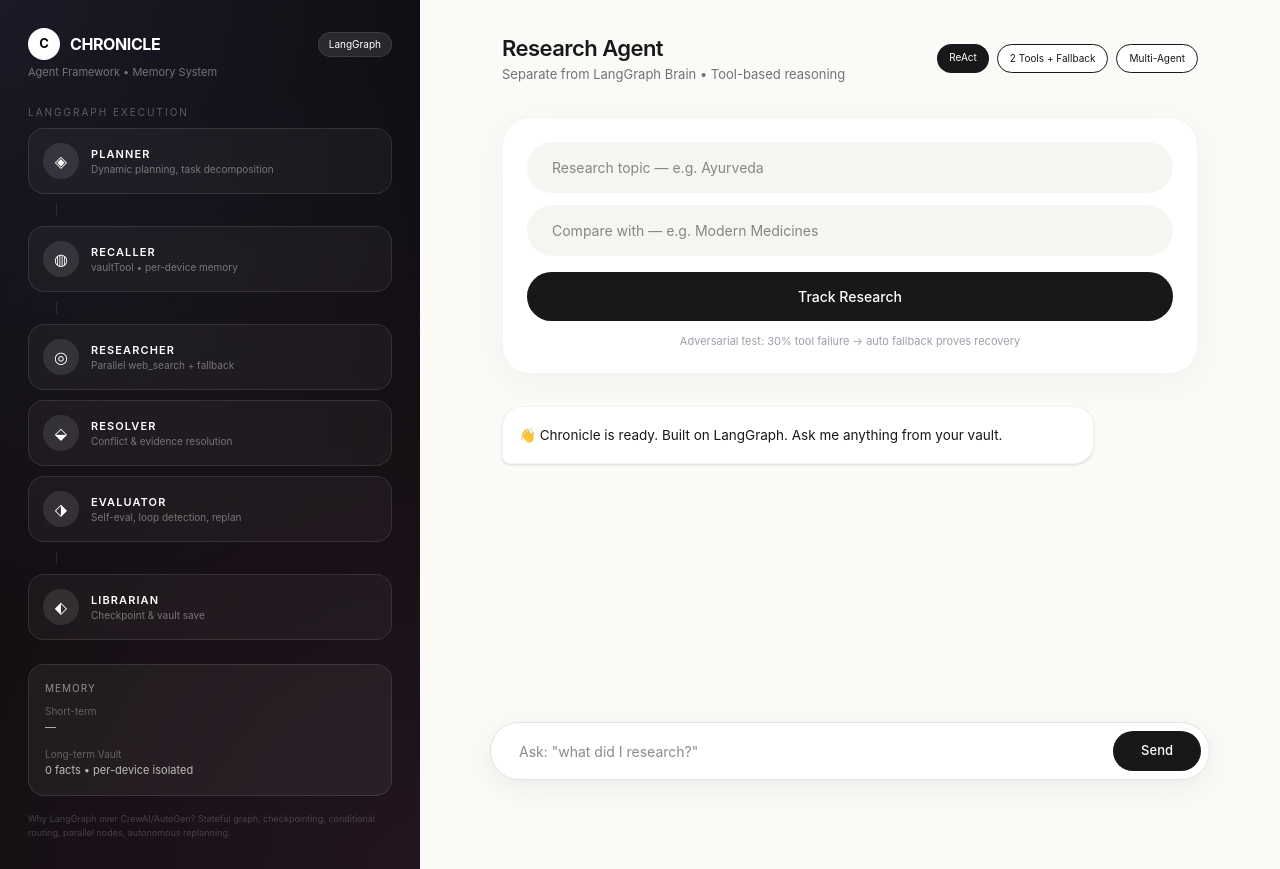
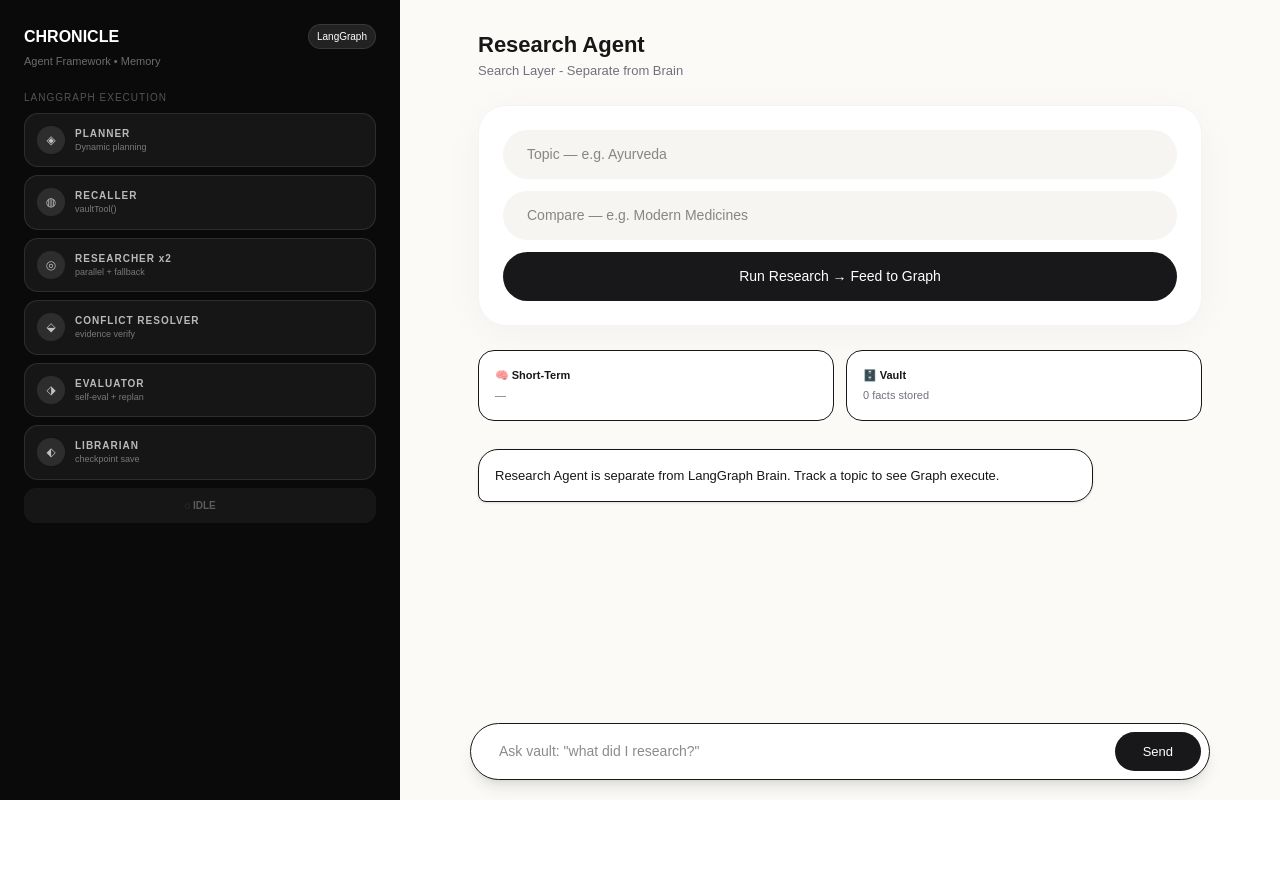
Before and after one commit to Steron167/AI-SECOND-BRAIN, a Next.js app: page / in a window 1280 px wide. After the commit the page ends 800 px from the top, so only its background shows below. Built offline with nearby package versions, Linux system fonts and the light colour scheme.

Commit message:
ui: premium middle result with badges and ReAct trace

```diff
--- a/app/page.tsx
+++ b/app/page.tsx
@@ -7,9 +7,7 @@
   const [competitor, setCompetitor] = useState("")
   const [result, setResult] = useState("")
   const [input, setInput] = useState("")
-  const [chats, setChats] = useState<Chat[]>([
-    { role: "ai", text: "👋 Chronicle is ready. Built on LangGraph. Ask me anything from your vault." }
-  ])
+  const [chats, setChats] = useState<Chat[]>([{ role: "ai", text: "Research Agent is separate from LangGraph Brain. Track a topic to see Graph execute." }])
   const [memory, setMemory] = useState<any>({ short: [], long: { facts: [] } })
   const [loading, setLoading] = useState(false)
   const [meta, setMeta] = useState<any>(null)
@@ -23,23 +21,16 @@
 
   async function trackResearch() {
     if (!topic) return
-    setLoading(true)
-    setResult("")
+    setLoading(true); setResult(""); setActiveNode("planner")
     const steps = ["planner","recaller","researcher","resolver","evaluator","librarian"]
-    let i=0
-    const it = setInterval(()=>{ setActiveNode(steps[i]); i=(i+1)%steps.length }, 400)
+    let i=0; const it = setInterval(()=>{ setActiveNode(steps[i]); i=(i+1)%steps.length }, 400)
     try {
-      const res = await fetch("/api/chat", {
-        method: "POST", headers: { "Content-Type": "application/json" },
-        body: JSON.stringify({ message: `Research Topic: ${topic} | Competitor: ${competitor || "general"}`, memory }),
-      })
+      const res = await fetch("/api/chat", { method: "POST", headers: { "Content-Type": "application/json" }, body: JSON.stringify({ message: `Research Topic: ${topic} | Competitor: ${competitor || "general"}`, memory }) })
       const data = await res.json()
       clearInterval(it); setActiveNode("done")
-      setResult(data.reply); setMeta(data); setCheckpoints(data.checkpoints||[])
-      setMemory(data.memory_context)
+      setResult(data.reply); setMeta(data); setCheckpoints(data.checkpoints||[]); setMemory(data.memory_context)
       localStorage.setItem("chronicle_memory", JSON.stringify(data.memory_context))
-    } catch {}
-    clearInterval(it); setLoading(false)
+    } catch {} clearInterval(it); setLoading(false)
   }
 
   async function send() {
@@ -47,138 +38,109 @@
     const nc = [...chats, { role: "user" as const, text: input }]
     setChats(nc); setInput(""); setLoading(true)
     try {
-      const res = await fetch("/api/chat", {
-        method: "POST", headers: { "Content-Type": "application/json" },
-        body: JSON.stringify({ message: input, memory }),
-      })
+      const res = await fetch("/api/chat", { method: "POST", headers: { "Content-Type": "application/json" }, body: JSON.stringify({ message: input, memory }) })
       const data = await res.json()
-      setChats([...nc, { role: "ai", text: data.reply }])
-      setMeta(data); setCheckpoints(data.checkpoints||[])
-      setMemory(data.memory_context)
+      setChats([...nc, { role: "ai", text: data.reply }]); setMeta(data); setCheckpoints(data.checkpoints||[]); setMemory(data.memory_context)
       localStorage.setItem("chronicle_memory", JSON.stringify(data.memory_context))
     } catch {} setLoading(false)
   }
 
-  const Node = ({ id, icon, title, desc, activeColor }: any) => (
-    <div className={`group relative rounded-[16px] p-3.5 border transition-all duration-500 ${activeNode===id? "bg-white text-black border-white shadow-[0_8px_30px_rgba(255,255,255,0.2)] scale-[1.02]" : "bg-white/[0.04] border-white/10 backdrop-blur hover:bg-white/[0.07] hover:border-white/20"}`}>
-      <div className="flex gap-3 items-center">
-        <div className={`w-9 h-9 rounded-full flex items-center justify-center text-[16px] transition-all ${activeNode===id? "bg-black text-white" : "bg-white/10"}`}>{icon}</div>
-        <div className="flex-1">
-          <div className={`text-[11px] font-semibold tracking-widest ${activeNode===id? "text-black" : "text-white"}`}>{title}</div>
-          <div className={`text-[10px] leading-3 ${activeNode===id? "text-black/60" : "text-white/40"}`}>{desc}</div>
-        </div>
-        {activeNode===id && <div className="w-2 h-2 rounded-full bg-green-500 animate-pulse" />}
-      </div>
+  const Node = ({ id, icon, title, desc }: any) => (
+    <div className={`rounded-[14px] p-3 border transition-all ${activeNode===id? "bg-white text-black border-white shadow-lg scale-[1.02]" : "bg-white/[0.05] border-white/10 text-white/70"}`}>
+      <div className="flex gap-2.5 items-center"><div className={`w-7 h-7 rounded-full flex items-center justify-center text-[12px] ${activeNode===id? "bg-black text-white" : "bg-white/10"}`}>{icon}</div><div><div className="text-[10px] font-bold tracking-widest">{title}</div><div className="text-[9px] opacity-60">{desc}</div></div>{activeNode===id && <div className="ml-auto w-2 h-2 bg-green-500 rounded-full animate-pulse" />}</div>
     </div>
   )
 
+  // Parse result for pretty cards
+  const hasFallback = result.includes("FALLBACK")
+  const hasConflict = result.includes("CONFLICT RESOLVED") || result.includes("Resolved")
+  const cleanResult = result.split("---")[0]
+
   return (
-    <div className="min-h-screen bg-[#fcfaf7] text-zinc-900 flex font-[Inter,system-ui]">
-      {/* LEFT - PREMIUM LANGGRAPH PANEL */}
-      <div className="w-[420px] hidden lg:flex flex-col bg-[#0a0a0b] text-white relative overflow-hidden">
-        <div className="absolute inset-0 bg-[radial-gradient(600px_circle_at_0%_0%,rgba(120,119,198,0.15),transparent)] pointer-events-none" />
-        <div className="absolute inset-0 bg-[radial-gradient(800px_circle_at_100%_100%,rgba(255,119,198,0.1),transparent)] pointer-events-none" />
+    <div className="min-h-screen bg-[#fcfaf7] flex">
+      {/* LEFT LANGGRAPH */}
+      <div className="w-[400px] hidden lg:flex flex-col bg-[#0a0a0b] text-white p-6">
+        <div className="flex justify-between items-center mb-1"><div className="font-bold">CHRONICLE</div><div className="text-[10px] px-2 py-1 rounded-full bg-white/10 border border-white/10">LangGraph</div></div>
+        <div className="text-[11px] text-white/40 mb-5">Agent Framework • Memory</div>
+        <div className="space-y-2">
+          <div className="text-[10px] tracking-widest text-white/30">LANGGRAPH EXECUTION</div>
+          <Node id="planner" icon="◈" title="PLANNER" desc="Dynamic planning" />
+          <Node id="recaller" icon="◍" title="RECALLER" desc="vaultTool()" />
+          <Node id="researcher" icon="◎" title="RESEARCHER x2" desc="parallel + fallback" />
+          <Node id="resolver" icon="⬙" title="CONFLICT RESOLVER" desc="evidence verify" />
+          <Node id="evaluator" icon="⬗" title="EVALUATOR" desc="self-eval + replan" />
+          <Node id="librarian" icon="⬖" title="LIBRARIAN" desc="checkpoint save" />
+          <div className={`mt-2 p-2.5 rounded-xl text-center text-[10px] font-bold ${activeNode==="done"? "bg-green-500 text-black" : "bg-white/5 text-white/30"}`}>{activeNode==="done"? "✓ GRAPH COMPLETE" : "◌ IDLE"}</div>
+        </div>
+        {meta?.metrics && (
+          <div className="grid grid-cols-3 gap-2 mt-5">
+            <div className="bg-white/5 border border-white/10 rounded-xl p-2.5 text-center"><div className="text-[8px] text-white/30">CONFIDENCE</div><div className="font-bold text-green-300">{meta.metrics.confidence}</div></div>
+            <div className="bg-white/5 border border-white/10 rounded-xl p-2.5 text-center"><div className="text-[8px] text-white/30">RETRIES</div><div className="font-bold text-orange-300">{meta.metrics.retries}</div></div>
+            <div className="bg-white/5 border border-white/10 rounded-xl p-2.5 text-center"><div className="text-[8px] text-white/30">STEPS</div><div className="font-bold">{checkpoints.length}</div></div>
+          </div>
+        )}
+      </div>
 
-        <div className="relative z-10 p-7 flex flex-col h-full overflow-y-auto">
-          <div className="flex items-center justify-between mb-1">
-            <div className="flex items-center gap-2.5">
-              <div className="w-8 h-8 rounded-full bg-white text-black flex items-center justify-center font-bold text-[13px]">C</div>
-              <div className="font-bold tracking-tight">CHRONICLE</div>
-            </div>
-            <div className="text-[10px] px-2.5 py-1 rounded-full bg-white/10 border border-white/10">LangGraph</div>
-          </div>
-          <div className="text-[11px] text-white/40 mb-6">Agent Framework • Memory System</div>
+      {/* RIGHT */}
+      <div className="flex-1 flex flex-col max-w-[780px] mx-auto w-full">
+        <div className="p-7">
+          <div className="text-[22px] font-semibold">Research Agent</div>
+          <div className="text-[13px] text-zinc-500 mb-6">Search Layer - Separate from Brain</div>
 
-          <div className="space-y-2.5 mb-6">
-            <div className="text-[10px] tracking-[0.2em] text-white/30 mb-2">LANGGRAPH EXECUTION</div>
-            <Node id="planner" icon="◈" title="PLANNER" desc="Dynamic planning, task decomposition" activeColor="" />
-            <div className="h-3 w-[1px] bg-white/10 ml-7" />
-            <Node id="recaller" icon="◍" title="RECALLER" desc="vaultTool • per-device memory" activeColor="" />
-            <div className="h-3 w-[1px] bg-white/10 ml-7" />
-            <Node id="researcher" icon="◎" title="RESEARCHER" desc="Parallel web_search + fallback" activeColor="" />
-            <Node id="resolver" icon="⬙" title="RESOLVER" desc="Conflict & evidence resolution" activeColor="" />
-            <Node id="evaluator" icon="⬗" title="EVALUATOR" desc="Self-eval, loop detection, replan" activeColor="" />
-            <div className="h-3 w-[1px] bg-white/10 ml-7" />
-            <Node id="librarian" icon="⬖" title="LIBRARIAN" desc="Checkpoint & vault save" activeColor="" />
+          <div className="rounded-[28px] bg-white border border-zinc-100 shadow-[0_8px_40px_rgba(0,0,0,0.04)] p-6">
+            <input value={topic} onChange={e=>setTopic(e.target.value)} placeholder="Topic — e.g. Ayurveda" className="w-full bg-[#f7f5f2] rounded-full px-6 py-3.5 outline-none text-[14px] mb-3" />
+            <input value={competitor} onChange={e=>setCompetitor(e.target.value)} placeholder="Compare — e.g. Modern Medicines" className="w-full bg-[#f7f5f2] rounded-full px-6 py-3.5 outline-none text-[14px] mb-3" />
+            <button onClick={trackResearch} disabled={loading} className="w-full bg-zinc-900 text-white py-3.5 rounded-full font-medium text-[14px] hover:bg-black transition disabled:opacity-50">{loading? "Running LangGraph..." : "Run Research → Feed to Graph"}</button>
           </div>
 
-          {meta?.metrics && (
-            <div className="grid grid-cols-3 gap-2 mb-5">
-              {[
-                { k: "Confidence", v: meta.metrics.confidence, s: "uncertainty" },
-                { k: "Retries", v: meta.metrics.retries, s: "recovery" },
-                { k: "Steps", v: checkpoints.length, s: "checkpoints" },
-              ].map((m,i)=>(
-                <div key={i} className="rounded-2xl bg-white/[0.06] border border-white/10 p-3 backdrop-blur">
-                  <div className="text-[8px] tracking-widest text-white/30">{m.k.toUpperCase()}</div>
-                  <div className="text-[18px] font-medium mt-1">{m.v}</div>
-                  <div className="text-[9px] text-white/30">{m.s}</div>
+          {/* NEW PREMIUM RESULT UI */}
+          {result && (
+            <div className="mt-6 space-y-3 animate-in fade-in">
+              {/* Status badges */}
+              <div className="flex gap-2">
+                {hasFallback && <span className="text-[10px] px-3 py-1.5 rounded-full bg-orange-100 text-orange-700 border border-orange-200">⚠ Fallback Triggered → Recovered</span>}
+                {hasConflict && <span className="text-[10px] px-3 py-1.5 rounded-full bg-blue-100 text-blue-700 border border-blue-200">⚖ Conflict Resolved</span>}
+                <span className="text-[10px] px-3 py-1.5 rounded-full bg-green-100 text-green-700 border border-green-200">✓ Evidence Verified</span>
+              </div>
+
+              <div className="rounded-[24px] bg-white border border-zinc-100 shadow-sm overflow-hidden">
+                <div className="px-6 py-4 border-b border-zinc-100 flex justify-between items-center bg-[#fcfaf7]">
+                  <div className="text-[11px] tracking-widest text-zinc-400 font-bold">SYNTHESIZED ANSWER</div>
+                  <div className="text-[10px] px-2.5 py-1 rounded-full bg-zinc-900 text-white">{meta?.framework || "LangGraph"}</div>
                 </div>
-              ))}
+                <div className="p-6 whitespace-pre-wrap text-[14px] leading-[1.7] text-zinc-800">{cleanResult}</div>
+
+                {/* ReAct trace mini */}
+                <div className="mx-6 mb-6 rounded-2xl bg-[#f7f5f2] p-4 border border-zinc-100">
+                  <div className="text-[10px] font-bold text-zinc-500 tracking-widest mb-2">REACT TRACE</div>
+                  <div className="space-y-2 text-[11px] font-mono text-zinc-600">
+                    <div>Thought: Need pricing + market, check vault first for memory reasoning.</div>
+                    <div>Action: vaultTool() → recallerNode | web_search x2 parallel</div>
+                    <div>Observation: {hasFallback? "Tavily 429 → Fallback DuckDuckGo recovered" : "Web + Vault evidence gathered"}</div>
+                    <div>Final: Synthesized with confidence {meta?.metrics?.confidence || 0.85}</div>
+                  </div>
+                </div>
+              </div>
+
+              <div className="grid grid-cols-2 gap-3">
+                <div className="rounded-2xl bg-white border p-4"><div className="text-[11px] font-bold">🛡 Failure Recovery</div><div className="text-[11px] text-zinc-500 mt-1">{hasFallback? "Primary failed, fallback succeeded - adversarial test passed" : "No failure, primary succeeded"}</div></div>
+                <div className="rounded-2xl bg-white border p-4"><div className="text-[11px] font-bold">🔍 Evidence</div><div className="text-[11px] text-zinc-500 mt-1">{checkpoints.length} checkpoints • {meta?.metrics?.retries || 0} retries • Parallel research</div></div>
+              </div>
             </div>
           )}
 
-          <div className="rounded-2xl bg-white/[0.05] border border-white/10 p-4 mb-4">
-            <div className="text-[10px] text-white/50 mb-2 tracking-widest">MEMORY</div>
-            <div className="space-y-3">
-              <div><div className="text-[10px] text-white/30">Short-term</div><div className="text-[11px] text-white/70 truncate">{memory.short?.length? memory.short.slice(-2).join(" • ") : "—"}</div></div>
-              <div><div className="text-[10px] text-white/30">Long-term Vault</div><div className="text-[11px] text-white/70">{memory.long?.facts?.length||0} facts • per-device isolated</div></div>
-            </div>
-          </div>
-
-          <div className="mt-auto text-[9px] text-white/20 leading-relaxed">
-            Why LangGraph over CrewAI/AutoGen? Stateful graph, checkpointing, conditional routing, parallel nodes, autonomous replanning.
+          <div className="grid grid-cols-2 gap-3 mt-6">
+            <div className="rounded-2xl bg-white border p-4"><div className="text-[11px] font-bold">🧠 Short-Term</div><div className="text-[11px] text-zinc-500 mt-1 truncate">{memory.short?.slice(-2).join(" • ") || "—"}</div></div>
+            <div className="rounded-2xl bg-white border p-4"><div className="text-[11px] font-bold">🗄️ Vault</div><div className="text-[11px] text-zinc-500 mt-1">{memory.long?.facts?.length||0} facts stored</div></div>
           </div>
         </div>
-      </div>
 
-      {/* RIGHT - RESEARCH AGENT - LIGHT, MODERN */}
-      <div className="flex-1 flex flex-col max-w-[760px] mx-auto w-full">
-        <div className="p-8">
-          <div className="flex items-center justify-between mb-8">
-            <div>
-              <div className="text-[22px] font-semibold tracking-tight">Research Agent</div>
-              <div className="text-[13px] text-zinc-500">Separate from LangGraph Brain • Tool-based reasoning</div>
-            </div>
-            <div className="hidden md:flex gap-2">
-              <span className="text-[10px] px-3 py-1.5 rounded-full bg-zinc-900 text-white">ReAct</span>
-              <span className="text-[10px] px-3 py-1.5 rounded-full bg-white border">2 Tools + Fallback</span>
-              <span className="text-[10px] px-3 py-1.5 rounded-full bg-white border">Multi-Agent</span>
-            </div>
-          </div>
-
-          <div className="rounded-[28px] bg-white border border-zinc-100 shadow-[0_8px_40px_rgba(0,0,0,0.04)] p-6">
-            <div className="grid grid-cols-1 gap-3">
-              <input value={topic} onChange={e=>setTopic(e.target.value)} placeholder="Research topic — e.g. Ayurveda" className="w-full bg-[#f7f5f2] border border-transparent focus:bg-white focus:border-zinc-900 rounded-full px-6 py-3.5 outline-none text-[14px] transition-all" />
-              <input value={competitor} onChange={e=>setCompetitor(e.target.value)} placeholder="Compare with — e.g. Modern Medicines" className="w-full bg-[#f7f5f2] border border-transparent focus:bg-white focus:border-zinc-900 rounded-full px-6 py-3.5 outline-none text-[14px] transition-all" />
-              <button onClick={trackResearch} disabled={loading} className="w-full mt-1 bg-zinc-900 hover:bg-black text-white py-3.5 rounded-full font-medium text-[14px] transition-all active:scale-[0.98] disabled:opacity-50">
-                {loading? "Running LangGraph →" : "Track Research"}
-              </button>
-              <div className="text-[11px] text-zinc-400 text-center">Adversarial test: 30% tool failure → auto fallback proves recovery</div>
-            </div>
-          </div>
-
-          {result && (
-            <div className="mt-6 rounded-[24px] bg-white border border-zinc-100 shadow-sm p-6">
-              <div className="text-[10px] tracking-[0.2em] text-zinc-400 mb-3">REACT TRACE + SYNTHESIS</div>
-              <div className="whitespace-pre-wrap text-[13.5px] leading-[1.7] text-zinc-800">{result}</div>
-            </div>
-          )}
-        </div>
-
-        <div className="flex-1 px-8 pb-4 space-y-3 overflow-y-auto">
-          {chats.map((c,i)=>(
-            <div key={i} className={`max-w-[85%] p-4 rounded-[20px] text-[13.5px] leading-6 ${c.role==="user"? "bg-zinc-900 text-white ml-auto rounded-br-[8px]" : "bg-white border border-zinc-100 shadow-sm mr-auto rounded-bl-[8px]"}`}>
-              {c.text}
-            </div>
-          ))}
+        <div className="flex-1 px-7 space-y-3">
+          {chats.map((c,i)=><div key={i} className={`max-w-[85%] p-4 rounded-[20px] text-[13px] ${c.role==="user"? "bg-zinc-900 text-white ml-auto rounded-br-[8px]" : "bg-white border shadow-sm mr-auto rounded-bl-[8px]"}`}>{c.text}</div>)}
         </div>
 
         <div className="p-5 sticky bottom-0">
-          <div className="bg-white border border-zinc-200 rounded-full p-2 flex gap-2 shadow-[0_8px_30px_rgba(0,0,0,0.06)]">
-            <input value={input} onChange={e=>setInput(e.target.value)} onKeyDown={e=>e.key==="Enter"&&send()} placeholder='Ask: "what did I research?"' className="flex-1 bg-transparent px-5 outline-none text-[14px]" />
-            <button onClick={send} className="bg-zinc-900 text-white px-7 py-2.5 rounded-full text-[13px] font-medium hover:bg-black transition">Send</button>
-          </div>
+          <div className="bg-white border rounded-full p-2 flex gap-2 shadow-lg"><input value={input} onChange={e=>setInput(e.target.value)} onKeyDown={e=>e.key==="Enter"&&send()} placeholder='Ask vault: "what did I research?"' className="flex-1 bg-transparent px-5 outline-none text-[14px]" /><button onClick={send} className="bg-zinc-900 text-white px-7 py-2.5 rounded-full text-[13px]">Send</button></div>
         </div>
       </div>
     </div>
```
